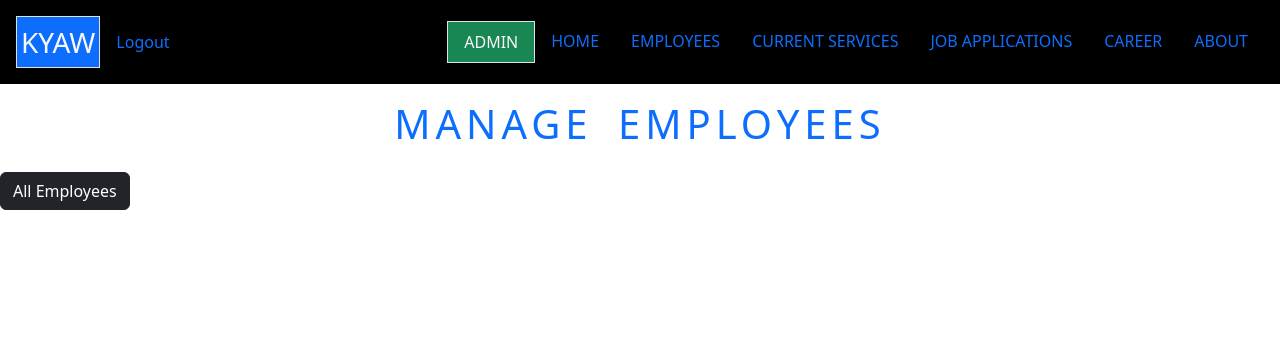
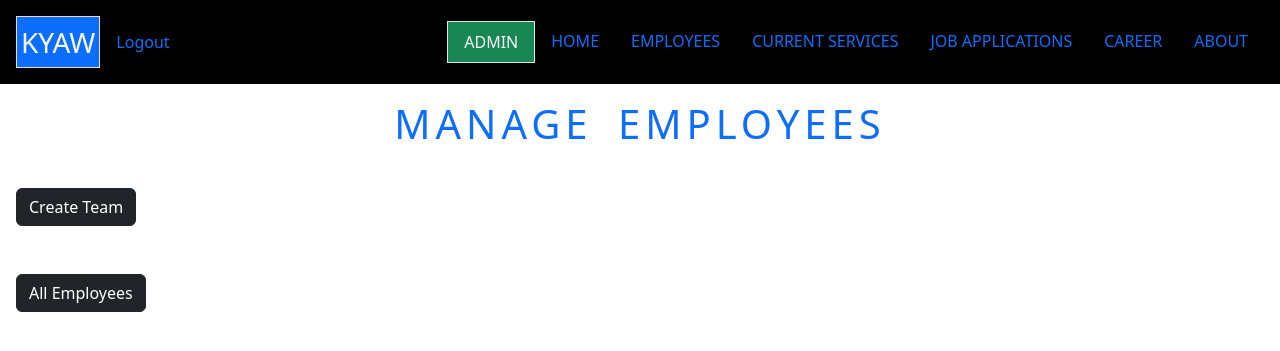
Before and after one commit to KyawMinOo123-cyber/final_project.github.io, a Django app: page /employees in a window 1280 px wide. Shown: the top 351 px of the page. Run offline with Django 5.2, Linux system fonts and the light colour scheme; a user stored in the database is signed in; data comes from the database, SQL or seed files in the repository; both versions use the stored data as it was after the commit.

Commit message:
Adding Team with select function

```diff
--- a/my_company/models.py
+++ b/my_company/models.py
@@ -7,6 +7,9 @@ from django.contrib.auth.models import User
 import os
 
 # Create your models here.
+
+class Team(models.Model):
+    name = models.CharField(max_length = 10)
 
 class Career(models.Model):
     title = models.CharField(max_length = 100)
@@ -21,15 +24,11 @@ class Career(models.Model):
             "job_description":self.job_description,
             "applied":applied
         }
-
         return data
 
 class CareerProfie(models.Model):
     user = models.OneToOneField(User,on_delete = models.CASCADE)
     applied_careers = models.ManyToManyField(Career , default = None,related_name = "careers")
-
-
-
 
 class Employee(models.Model):
     applier = models.OneToOneField(User, on_delete = models.CASCADE)
--- a/my_company/templates/my_company/employees.html
+++ b/my_company/templates/my_company/employees.html
@@ -6,8 +6,21 @@ Employees
 {% block body %}
     <h1 id="employee-title" class="text-center text-primary pt-3 pb-3">MANAGE EMPLOYEES</h1>
     <div id="management-body">
-        <div id="employee-lists">
-            <a class="btn btn-dark" href="#all-employees" role="button" aria-expanded="false" aria-controls="collapseExample" data-bs-toggle="collapse">
+        <div id="team" class="p-3">
+            <a class="btn btn-dark mb-3" href="#create-team" role="button" aria-expanded="false" aria-controls="collapseExample" data-bs-toggle="collapse">
+                Create Team
+            </a>
+            <div id="create-team" class="collapse card card-body">
+                <form action="{% url 'create_team' %}" method="post">
+                    {% csrf_token %}
+                    <label for="name"> <b>Name</b> </label>
+                    <input class="form-control mt-3 mb-3" id="name" type="text">
+                    <button class="btn btn-primary" type="submit">Create</button>
+                </form>
+            </div>
+        </div>
+        <div id="employee-lists" class="p-3">
+            <a class="btn btn-dark mb-3" href="#all-employees" role="button" aria-expanded="false" aria-controls="collapseExample" data-bs-toggle="collapse">
                 All Employees
             </a>
             <div id="all-employees" class="collapse card card-body">
--- a/my_company/urls.py
+++ b/my_company/urls.py
@@ -36,5 +36,8 @@ urlpatterns = [
 
     #creating employee
     path('employee_hiring_form/<int:application_id>', views.employee_hiring_form, name = "employee_hiring_form"),
-    path('employee_info/<int:application_id>', views.save_employee_info,name = "employee_info")
+    path('employee_info/<int:application_id>', views.save_employee_info,name = "employee_info"),
+
+    #create team
+    path('create_team',views.create_team,name="create_team")
 ]
--- a/my_company/views.py
+++ b/my_company/views.py
@@ -380,3 +380,18 @@ def save_employee_info(request,application_id):
             return JsonResponse({"error":'Method not allowed'}, status=405)
     else:
         return JsonResponse({"error":"Only staff members can perform this action!"}, status=403)
+
+
+def create_team(request):
+    user = request.user
+    if user.is_staff:
+        if request.method == "POST":
+            name = request.POST.get('name')
+            if name and len(name) <= 10:
+                team = Team(name = name)
+                team.save()
+            else:
+                return HttpResponse("Invalid data", status=400)
+        return HttpResponseRedirect('/employees')
+    else:
+        return JsonResponse({'error':"Only staff members can perform this action!"})
```
Also changed, not shown: db.sqlite3, my_company/migrations/0016_team.py (added).
